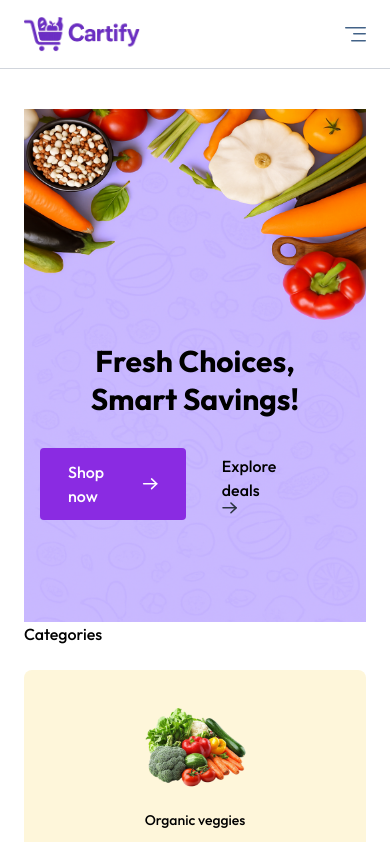
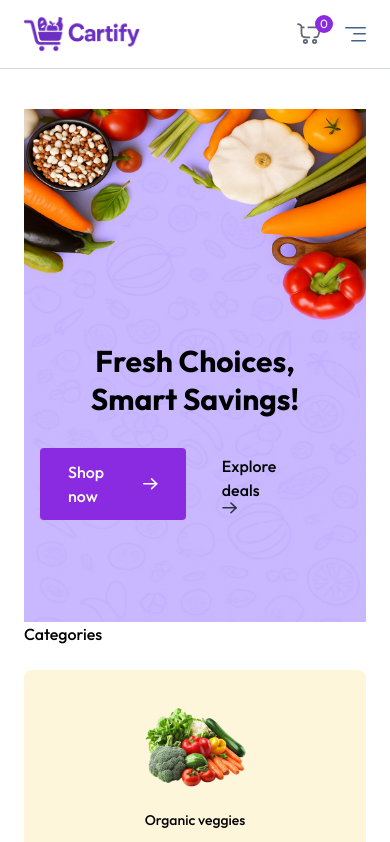
Before and after one commit to MalindaDeshan/Cartify-Grocery-Delivery-Website, a React (Vite) app in the folder client/: page / in a window 390 px wide. Shown: the top 842 px of the page. Built offline with nearby package versions, Linux system fonts and the light colour scheme.

Commit message:
Add cart icon into mobile screen also

```diff
--- a/client/src/components/Navbar.jsx
+++ b/client/src/components/Navbar.jsx
@@ -57,10 +57,17 @@
                 }
             </div>
 
-            <button onClick={() => open ? setOpen(false) : setOpen(true)} aria-label="Menu" className="sm:hidden">
-                {/* Menu Icon SVG */}
-                <img src={assets.menu_icon} alt="menu" />
-            </button>
+            <div className='flex item-center gap-6 sm:hidden'>
+                <div onClick={() => navigate("/cart")}className="relative cursor-pointer">
+                    <img src={assets.nav_cart_icon} alt="cart" className='w-6 opacity-80' />
+                    <button className="absolute -top-2 -right-3 text-xs text-white bg-primary w-[18px] h-[18px] rounded-full">{getCartCount()}</button>
+                </div>
+                <button onClick={() => open ? setOpen(false) : setOpen(true)} aria-label="Menu" className="">
+                    {/* Menu Icon SVG */}
+                    <img src={assets.menu_icon} alt="menu" />
+                </button>
+            </div>
+
 
             {/* Mobile Menu */}
             { open && (
```
